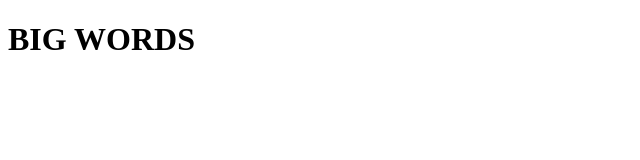
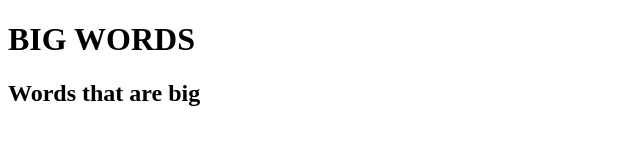
Before and after one commit to cyrdescat/sharezza, a plain HTML site: page index.html in a window 1280 px wide. Shown: the whole page, without its empty margins (0-640 px from the left). Drawn offline with Linux system fonts and the light colour scheme.

Commit message:
Added an <h2> tag

```diff
--- a/index.html
+++ b/index.html
@@ -6,5 +6,6 @@
   </head>
   <body>
     <h1>BIG WORDS</h1>
+    <h2>Words that are big</h2>
   </body>
 </html>
```
